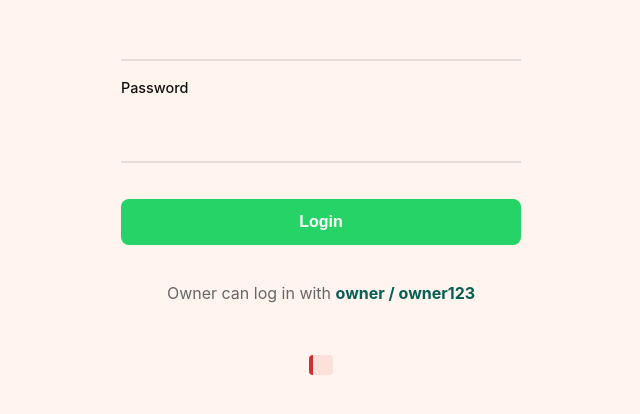
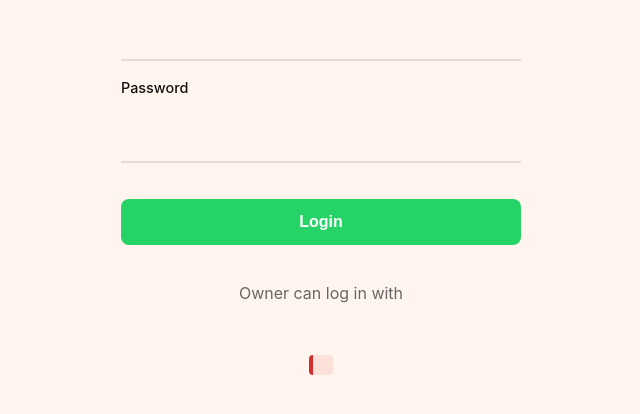
Before and after one commit to Akshay-Dudwadkar/chatting-app-, a website: page public/index.html in a window 1280 px wide. Shown: the part 260-674 px from the top of the page, without its empty margins (319-959 px from the left). Drawn offline with nearby package versions, Linux system fonts and the light colour scheme.

Commit message:
chat app

```diff
--- a/public/index.html
+++ b/public/index.html
@@ -17,7 +17,7 @@
         <label>Password</label>
         <input type="password" id="login-password" autocomplete="current-password" required />
         <button type="submit">Login</button>
-        <p class="hint">Owner can log in with <strong>owner / owner123</strong></p>
+        <p class="hint">Owner can log in with </p>
       </form>
       <div id="login-error" class="error"></div>
     </div>
```
